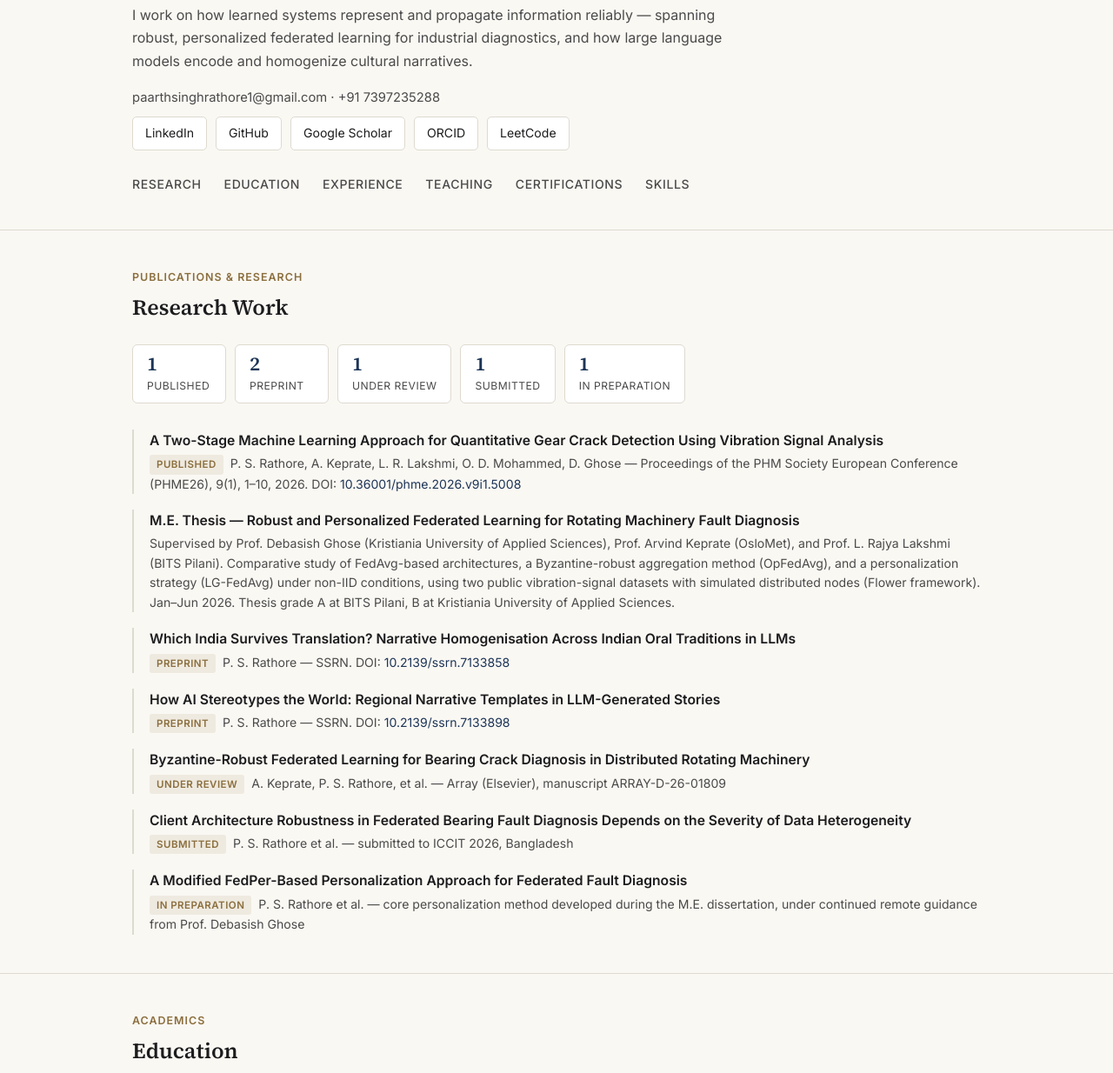
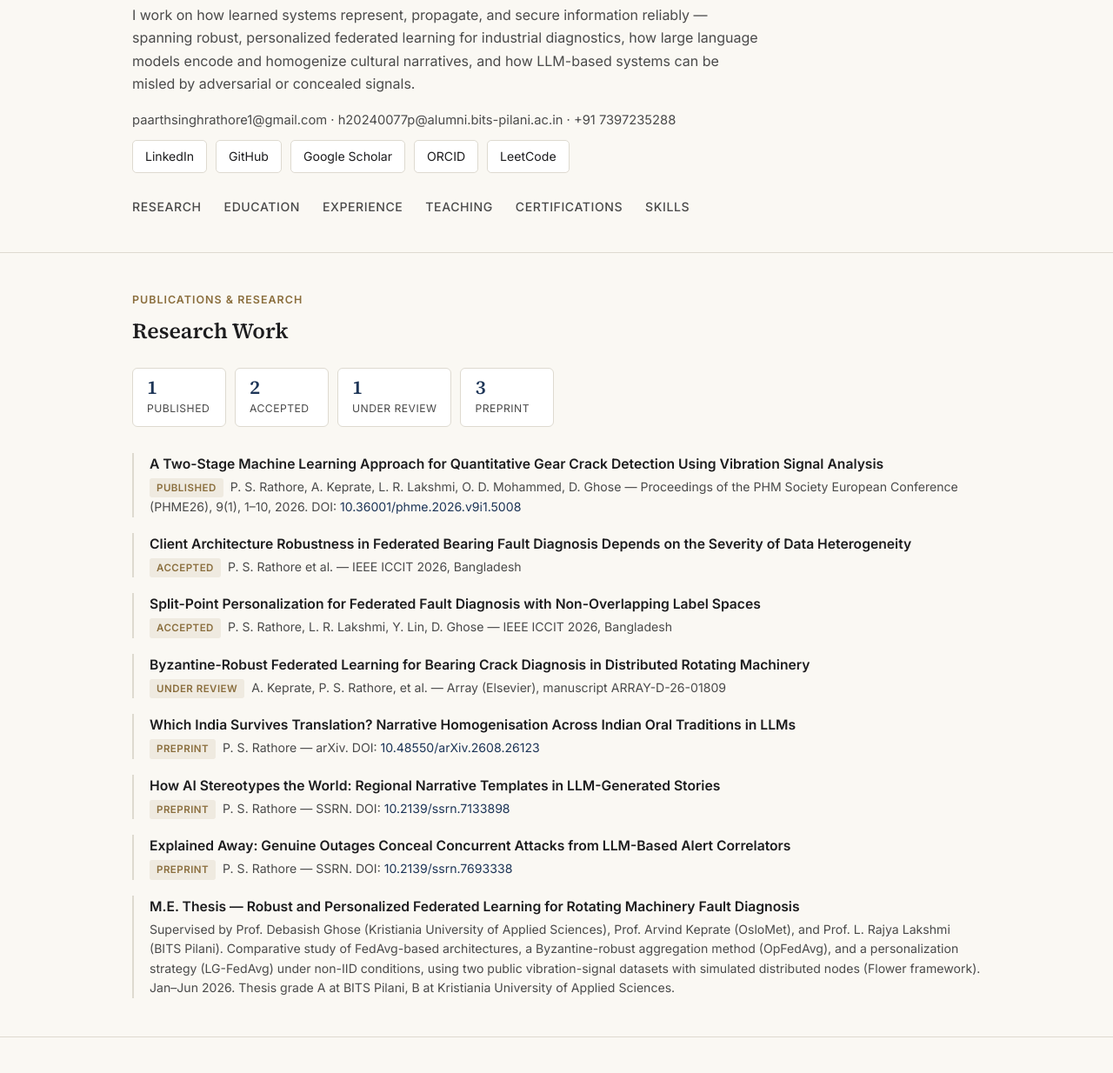
Before and after one commit to RathoreSPaarth/paarthsinghrathore, a plain HTML site: page index.html in a window 1280 px wide. Shown: the part 208-1442 px from the top of the page at 87% size. Drawn offline with Linux system fonts and the light colour scheme.

Commit message:
Revise personal information and publication details
Updated professional role and research focus, added new publications, and modified existing publication details.

```diff
--- a/index.html
+++ b/index.html
@@ -297,12 +297,12 @@
     <div class="header-top">
       <div class="header-text">
         <h1>Paarth Singh Rathore</h1>
-        <div class="role">Senior AI Engineer, CTO's Office, Tech Mahindra — researching federated learning, LLMs, and narrative bias in AI systems</div>
-        <p class="statement">I work on how learned systems represent and propagate information reliably — spanning robust, personalized federated learning for industrial diagnostics, and how large language models encode and homogenize cultural narratives.</p>
+        <div class="role">Senior AI Engineer, CTO's Office, Tech Mahindra — researching federated learning, LLMs, narrative bias, and cybersecurity in AI systems</div>
+        <p class="statement">I work on how learned systems represent, propagate, and secure information reliably — spanning robust, personalized federated learning for industrial diagnostics, how large language models encode and homogenize cultural narratives, and how LLM-based systems can be misled by adversarial or concealed signals.</p>
       </div>
       <img class="avatar" src="profile.jpg" alt="Paarth Singh Rathore">
     </div>
-    <div class="contact-line">paarthsinghrathore1@gmail.com &middot; +91 7397235288</div>
+    <div class="contact-line">paarthsinghrathore1@gmail.com &middot; h20240077p@alumni.bits-pilani.ac.in &middot; +91 7397235288</div>
     <div class="link-row">
       <a class="link-pill" href="https://linkedin.com/in/paarth-s-rathore" target="_blank">LinkedIn</a>
       <a class="link-pill" href="https://github.com/RathoreSPaarth" target="_blank">GitHub</a>
@@ -328,10 +328,9 @@
 
     <div class="pub-stats">
       <div class="stat-chip"><div class="stat-num">1</div><div class="stat-label">Published</div></div>
-      <div class="stat-chip"><div class="stat-num">2</div><div class="stat-label">Preprint</div></div>
+      <div class="stat-chip"><div class="stat-num">2</div><div class="stat-label">Accepted</div></div>
       <div class="stat-chip"><div class="stat-num">1</div><div class="stat-label">Under Review</div></div>
-      <div class="stat-chip"><div class="stat-num">1</div><div class="stat-label">Submitted</div></div>
-      <div class="stat-chip"><div class="stat-num">1</div><div class="stat-label">In Preparation</div></div>
+      <div class="stat-chip"><div class="stat-num">3</div><div class="stat-label">Preprint</div></div>
     </div>
 
     <div class="pub">
@@ -340,13 +339,23 @@
     </div>
 
     <div class="pub">
-      <div class="pub-title">M.E. Thesis — Robust and Personalized Federated Learning for Rotating Machinery Fault Diagnosis</div>
-      <div class="pub-meta">Supervised by Prof. Debasish Ghose (Kristiania University of Applied Sciences), Prof. Arvind Keprate (OsloMet), and Prof. L. Rajya Lakshmi (BITS Pilani). Comparative study of FedAvg-based architectures, a Byzantine-robust aggregation method (OpFedAvg), and a personalization strategy (LG-FedAvg) under non-IID conditions, using two public vibration-signal datasets with simulated distributed nodes (Flower framework). Jan–Jun 2026. Thesis grade A at BITS Pilani, B at Kristiania University of Applied Sciences.</div>
+      <div class="pub-title">Client Architecture Robustness in Federated Bearing Fault Diagnosis Depends on the Severity of Data Heterogeneity</div>
+      <div class="pub-meta"><span class="pub-tag">Accepted</span>P. S. Rathore et al. — IEEE ICCIT 2026, Bangladesh</div>
+    </div>
+
+    <div class="pub">
+      <div class="pub-title">Split-Point Personalization for Federated Fault Diagnosis with Non-Overlapping Label Spaces</div>
+      <div class="pub-meta"><span class="pub-tag">Accepted</span>P. S. Rathore, L. R. Lakshmi, Y. Lin, D. Ghose — IEEE ICCIT 2026, Bangladesh</div>
+    </div>
+
+    <div class="pub">
+      <div class="pub-title">Byzantine-Robust Federated Learning for Bearing Crack Diagnosis in Distributed Rotating Machinery</div>
+      <div class="pub-meta"><span class="pub-tag">Under Review</span>A. Keprate, P. S. Rathore, et al. — Array (Elsevier), manuscript ARRAY-D-26-01809</div>
     </div>
 
     <div class="pub">
       <div class="pub-title">Which India Survives Translation? Narrative Homogenisation Across Indian Oral Traditions in LLMs</div>
-      <div class="pub-meta"><span class="pub-tag">Preprint</span>P. S. Rathore — SSRN. DOI: <a href="https://doi.org/10.2139/ssrn.7133858" target="_blank">10.2139/ssrn.7133858</a></div>
+      <div class="pub-meta"><span class="pub-tag">Preprint</span>P. S. Rathore — arXiv. DOI: <a href="https://doi.org/10.48550/arXiv.2608.26123" target="_blank">10.48550/arXiv.2608.26123</a></div>
     </div>
 
     <div class="pub">
@@ -355,18 +364,13 @@
     </div>
 
     <div class="pub">
-      <div class="pub-title">Byzantine-Robust Federated Learning for Bearing Crack Diagnosis in Distributed Rotating Machinery</div>
-      <div class="pub-meta"><span class="pub-tag">Under Review</span>A. Keprate, P. S. Rathore, et al. — Array (Elsevier), manuscript ARRAY-D-26-01809</div>
+      <div class="pub-title">Explained Away: Genuine Outages Conceal Concurrent Attacks from LLM-Based Alert Correlators</div>
+      <div class="pub-meta"><span class="pub-tag">Preprint</span>P. S. Rathore — SSRN. DOI: <a href="https://dx.doi.org/10.2139/ssrn.7693338" target="_blank">10.2139/ssrn.7693338</a></div>
     </div>
 
     <div class="pub">
-      <div class="pub-title">Client Architecture Robustness in Federated Bearing Fault Diagnosis Depends on the Severity of Data Heterogeneity</div>
-      <div class="pub-meta"><span class="pub-tag">Submitted</span>P. S. Rathore et al. — submitted to ICCIT 2026, Bangladesh</div>
-    </div>
-
-    <div class="pub">
-      <div class="pub-title">A Modified FedPer-Based Personalization Approach for Federated Fault Diagnosis</div>
-      <div class="pub-meta"><span class="pub-tag">In Preparation</span>P. S. Rathore et al. — core personalization method developed during the M.E. dissertation, under continued remote guidance from Prof. Debasish Ghose</div>
+      <div class="pub-title">M.E. Thesis — Robust and Personalized Federated Learning for Rotating Machinery Fault Diagnosis</div>
+      <div class="pub-meta">Supervised by Prof. Debasish Ghose (Kristiania University of Applied Sciences), Prof. Arvind Keprate (OsloMet), and Prof. L. Rajya Lakshmi (BITS Pilani). Comparative study of FedAvg-based architectures, a Byzantine-robust aggregation method (OpFedAvg), and a personalization strategy (LG-FedAvg) under non-IID conditions, using two public vibration-signal datasets with simulated distributed nodes (Flower framework). Jan–Jun 2026. Thesis grade A at BITS Pilani, B at Kristiania University of Applied Sciences.</div>
     </div>
   </div>
 </section>
```
